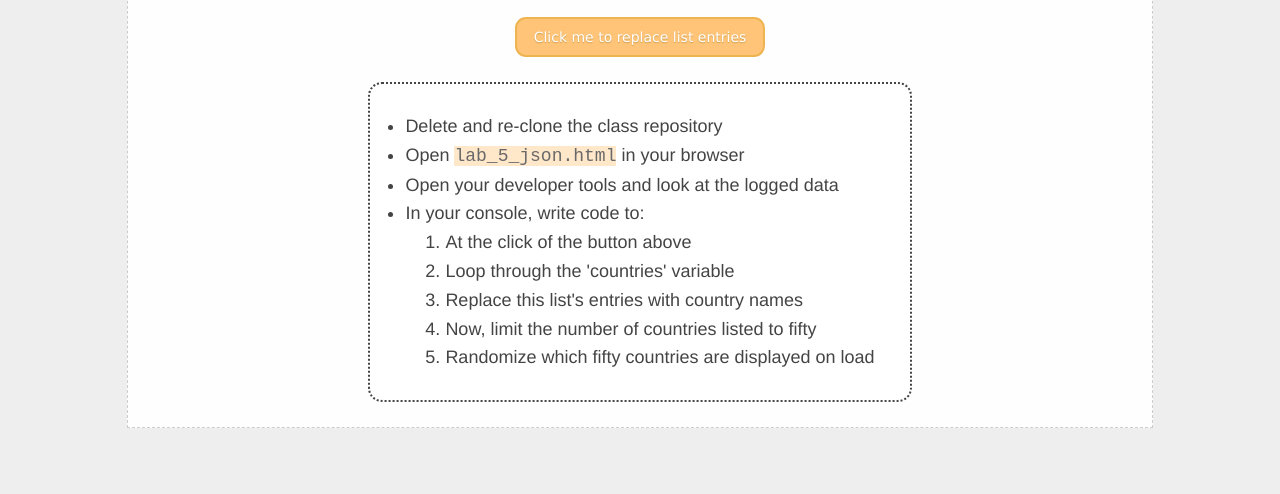
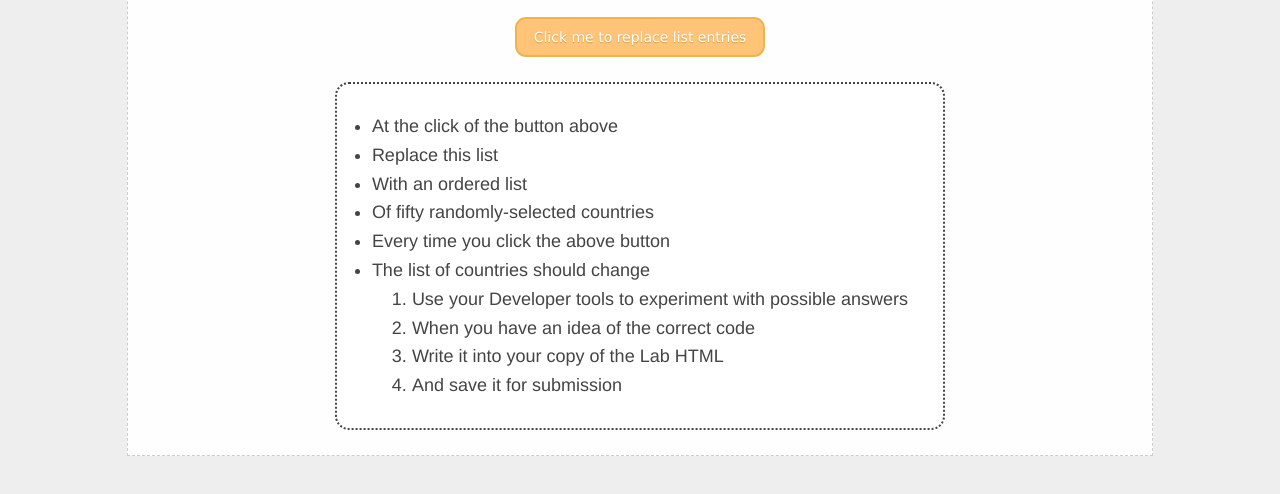
Before and after one commit to nkamara/INST377_class_demo, a plain HTML site: page Lab Problems/lab_5_json.html in a window 1280 px wide. Shown: the part 132-626 px from the top of the page. Drawn offline with Linux system fonts and the light colour scheme.

Commit message:
Update instructions

```diff
--- a/Lab Problems/lab_5_json.html
+++ b/Lab Problems/lab_5_json.html
@@ -11,21 +11,22 @@
     <div class="wrapper">
       <div class="header">Test JSON page</div>
       <!-- <button class="button" onclick="loadData()">Load Some JSON</button> -->
-      <button class="button" onclick="console.log('You haven\'t written a function yet!');">Click me to replace list entries</button>
+      <button class="button" onclick="console.log('You haven\'t written a function yet!');">Click me to replace list
+        entries</button>
       <div class="content">
         <ul class="instructions">
-          <li>Delete and re-clone the class repository</li>
-          <li>Open <span class="code">lab_5_json.html</span> in your browser</li>
-          <li>Open your developer tools and look at the logged data</li>
-          <li>In your console, write code to:
-            <ol>
-              <li>At the click of the button above</li>
-              <li>Loop through the 'countries' variable</li>
-              <li>Replace this list's entries with country names</li>
-              <li>Now, limit the number of countries listed to fifty</li>
-              <li>Randomize which fifty countries are displayed on load</li>
-            </ol>
-          </li>
+          <li>At the click of the button above</li>
+          <li>Replace this list</li>
+          <li>With an ordered list</li>
+          <li>Of fifty randomly-selected countries</li>
+          <li>Every time you click the above button</li>
+          <li>The list of countries should change</li>
+          <ol>
+            <li>Use your Developer tools to experiment with possible answers</li>
+            <li>When you have an idea of the correct code</li>
+            <li>Write it into your copy of the Lab HTML</li>
+            <li>And save it for submission</li>
+          </ol>
         </ul>
       </div>
       <div class="footer"></div>
```
